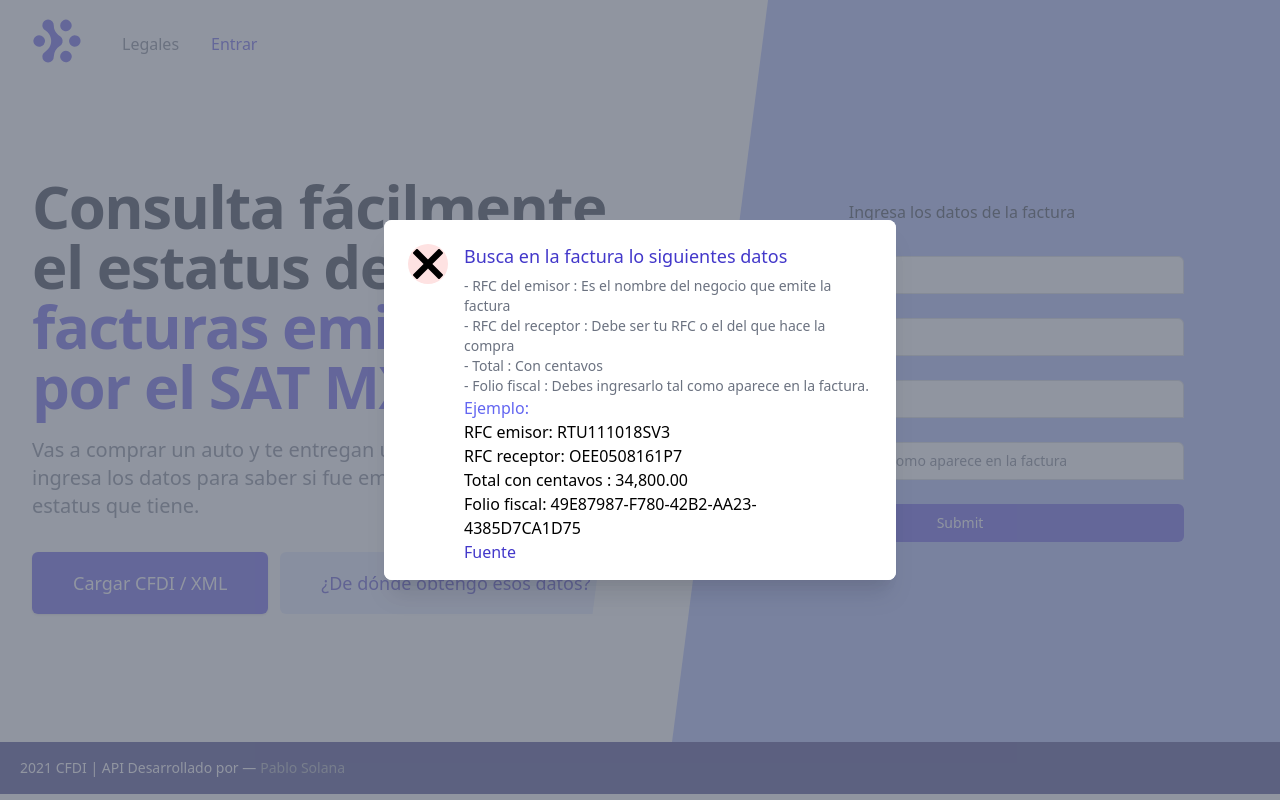
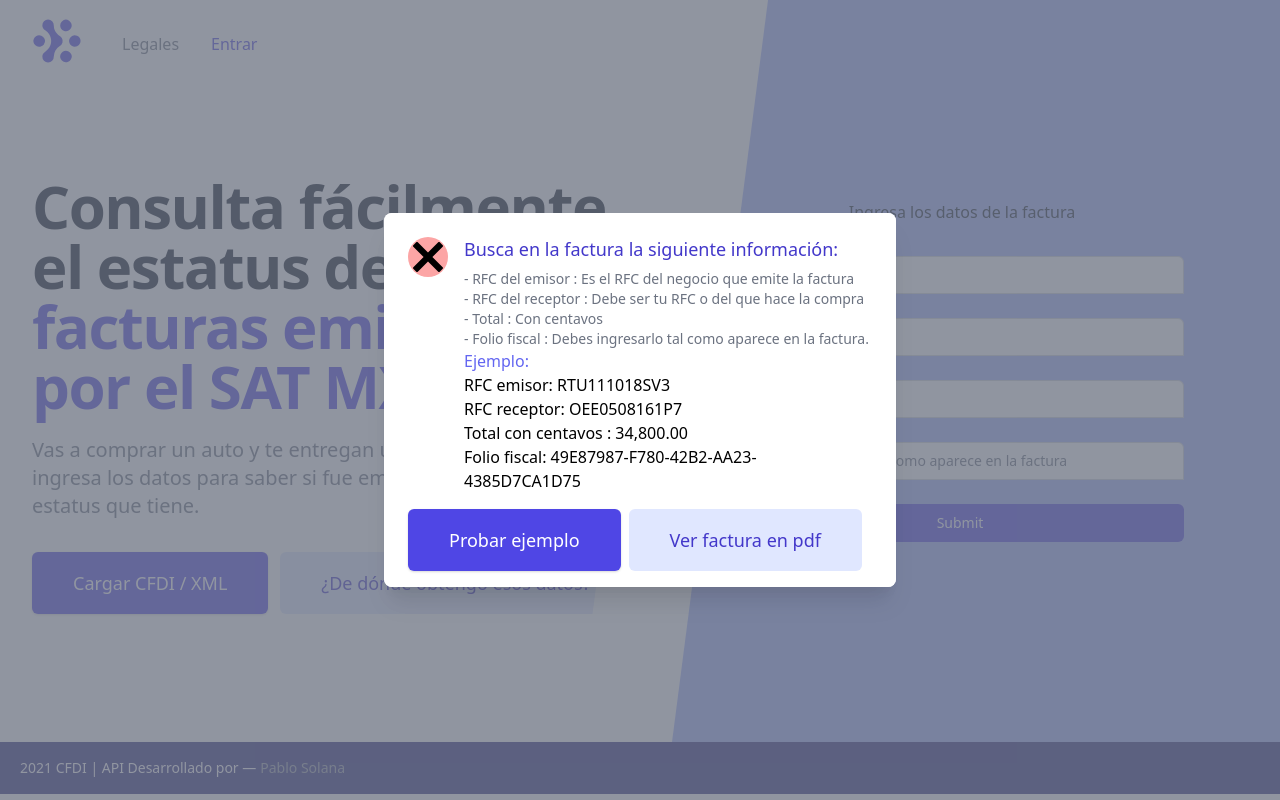
Before and after one commit to juanpablosolana/cfdiAPI, a Next.js app: page / in a window 1280 px wide. Both pictures are taken after a click on the element "¿De dónde obtengo esos datos?". Built offline with nearby package versions, Linux system fonts and the light colour scheme.

Commit message:
modal ok

```diff
--- a/components/HelpInfo/index.js
+++ b/components/HelpInfo/index.js
@@ -4,11 +4,18 @@ import ReactDOM from "react-dom";
 function HelpInfo({ state, setState }) {
   const [isBrowser, setIsBrowser] = useState(false);
 
+
+
   useEffect(() => {
     setIsBrowser(state);
   }, [state]);
 
+  function isClose() {
+    setIsBrowser(false)
+    setState(false)
+  }
   if (isBrowser) {
+
     return ReactDOM.createPortal(
 
       <div className="fixed z-10 inset-0 overflow-y-auto" aria-labelledby="modal-title" role="dialog" aria-modal="true">
@@ -18,7 +25,7 @@ function HelpInfo({ state, setState }) {
           <div className="inline-block align-bottom bg-white rounded-lg text-left overflow-hidden shadow-xl transform transition-all sm:my-8 sm:align-middle sm:max-w-lg sm:w-full">
             <div className="bg-white px-4 pt-5 pb-4 sm:p-6 sm:pb-4">
               <div className="sm:flex sm:items-start">
-                <div className="mx-auto flex-shrink-0 flex items-center justify-center h-12 w-12 rounded-full bg-red-100 sm:mx-0 sm:h-10 sm:w-10" onClick={_ => { setIsBrowser(false), setState(false) }}>
+                <div className="mx-auto flex-shrink-0 flex items-center justify-center h-12 w-12 rounded-full bg-red-300 sm:mx-0 sm:h-10 sm:w-10" onClick={isClose}>
                   <svg
                     xmlns="http://www.w3.org/2000/svg"
                     width="512"
@@ -34,21 +41,21 @@ function HelpInfo({ state, setState }) {
                 </div>
                 <div className="mt-3 text-center sm:mt-0 sm:ml-4 sm:text-left">
                   <h3 className="text-lg leading-6 font-medium text-indigo-700" id="modal-title">
-                    Busca en la factura lo siguientes datos
+                    Busca en la factura la siguiente información:
                   </h3>
                   <div className="mt-2">
                     <ul className="text-sm text-gray-500">
                       <li>
-                       - RFC del emisor : Es el nombre del negocio que emite la factura
+                        - RFC del emisor : Es el RFC del negocio que emite la factura
                       </li>
                       <li>
-                       - RFC del receptor : Debe ser tu RFC o el del que hace la compra
+                        - RFC del receptor : Debe ser tu RFC o del que hace la compra
                       </li>
                       <li>
-                       - Total : Con centavos
+                        - Total : Con centavos
                       </li>
                       <li>
-                       - Folio fiscal : Debes ingresarlo tal como aparece en la factura.
+                        - Folio fiscal : Debes ingresarlo tal como aparece en la factura.
                       </li>
                     </ul>
                     <section>
@@ -67,11 +74,20 @@ function HelpInfo({ state, setState }) {
                           Folio fiscal: 49E87987-F780-42B2-AA23-4385D7CA1D75
                         </li>
                       </ul>
-                      <a href="http://transparencia.hidalgo.gob.mx/descargables/ENTIDADES/OperadoraEventosEH/48r/ComunicacionS/2018/4trim/facturas/C-035.pdf" target="_blank" rel="noopener noreferrer" className="text-indigo-700	">
-                        Fuente
-                      </a>
                     </section>
                   </div>
+                </div>
+              </div>
+              <div className="mt-3 sm:mt-4 sm:flex sm:justify-center lg:justify-start">
+                <div className="rounded-md shadow">
+                  <a href="#" className="w-full flex items-center justify-center px-4 py-3 border border-transparent text-base font-medium rounded-md text-white bg-indigo-600 hover:bg-indigo-700 md:py-4 md:text-lg md:px-10">
+                    Probar ejemplo
+                  </a>
+                </div>
+                <div className="mt-2 sm:mt-0 sm:ml-2" onClick={isClose}>
+                  <a href="http://transparencia.hidalgo.gob.mx/descargables/ENTIDADES/OperadoraEventosEH/48r/ComunicacionS/2018/4trim/facturas/C-035.pdf" target="_blank" rel="noopener noreferrer" className="w-full flex items-center justify-center px-8 py-3 border border-transparent text-base font-medium rounded-md text-indigo-700 bg-indigo-100 hover:bg-indigo-200 md:py-4 md:text-lg md:px-10">
+                    Ver factura en pdf
+                  </a>
                 </div>
               </div>
             </div>
```
